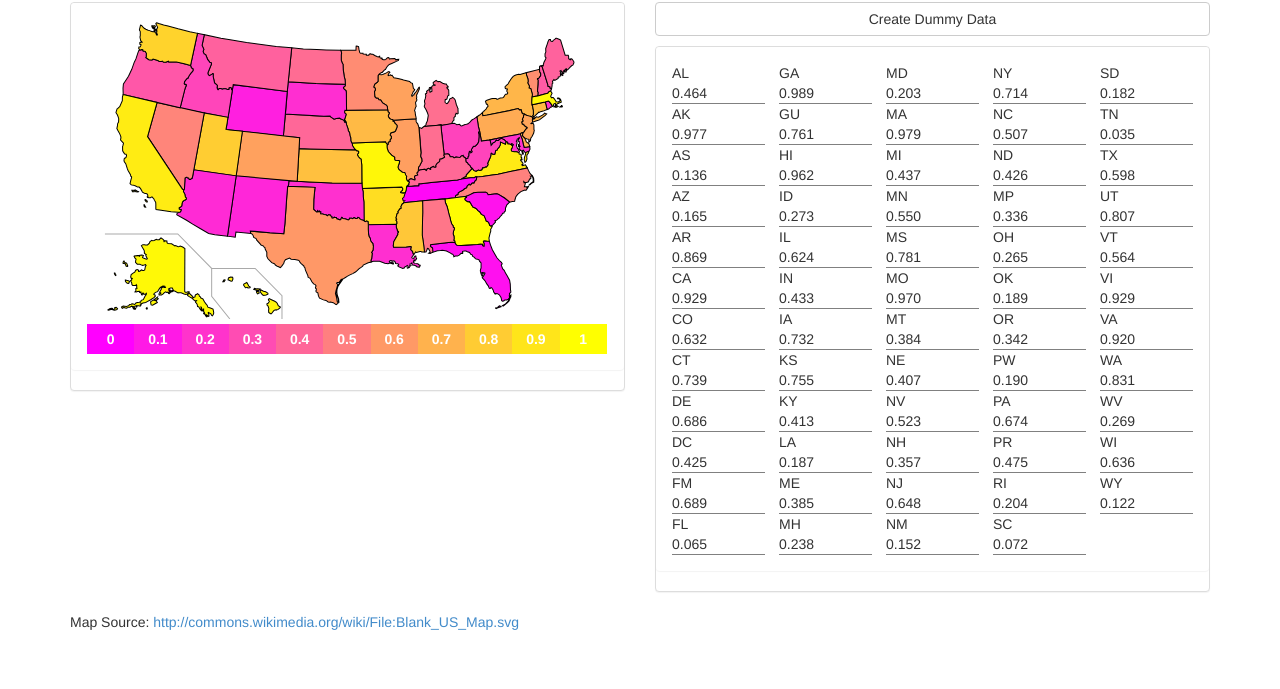
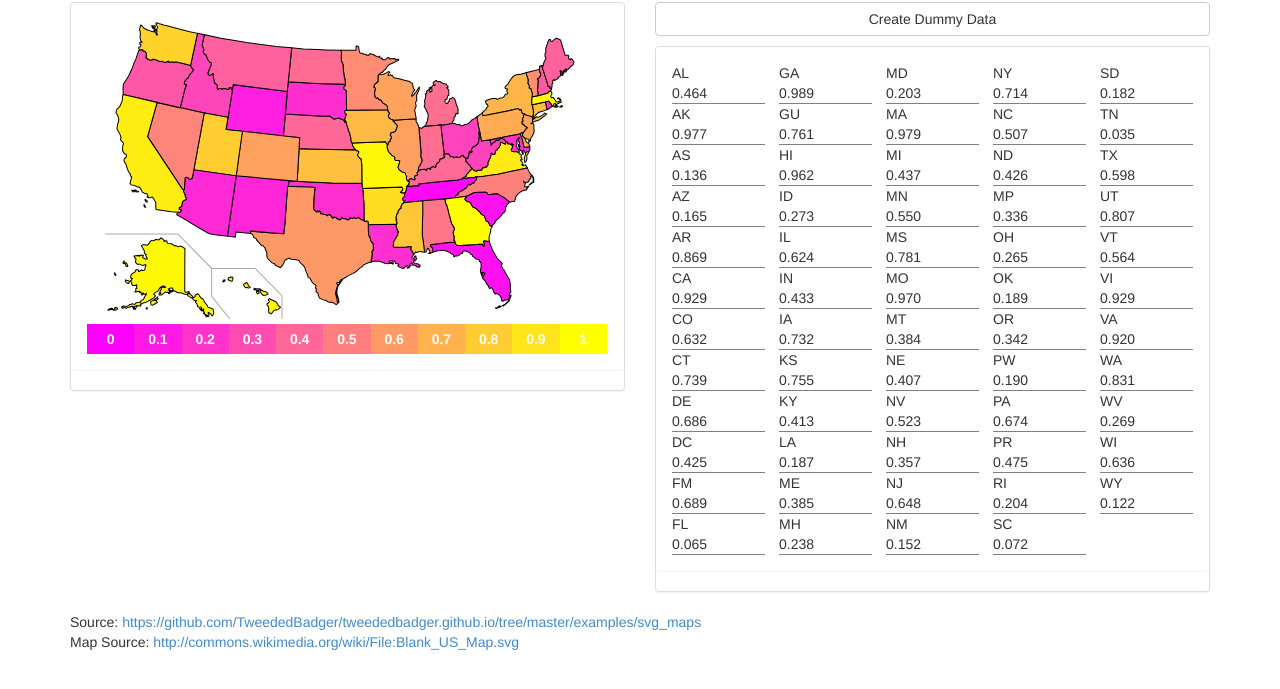
Before and after one commit to TweededBadger/tweededbadger.github.io, a plain HTML site: page examples/svg_maps/index.html in a window 1280 px wide. Shown: the part 61-750 px from the top of the page. Drawn offline with nearby package versions, Linux system fonts and the light colour scheme.

Commit message:
Added Source Link

```diff
--- a/examples/svg_maps/index.html
+++ b/examples/svg_maps/index.html
@@ -41,6 +41,7 @@
         </div>
     </div>
     <p>
+        Source: <a href="https://github.com/TweededBadger/tweededbadger.github.io/tree/master/examples/svg_maps" target="_blank">https://github.com/TweededBadger/tweededbadger.github.io/tree/master/examples/svg_maps</a><br/>
         Map Source: <a href="http://commons.wikimedia.org/wiki/File:Blank_US_Map.svg" target="_blank">http://commons.wikimedia.org/wiki/File:Blank_US_Map.svg</a>
     </p>
     <a class="logo" href="http://www.tweededbadger.com" target="_blank"><img src="img/badger_full.svg" alt=""/></a>
```
